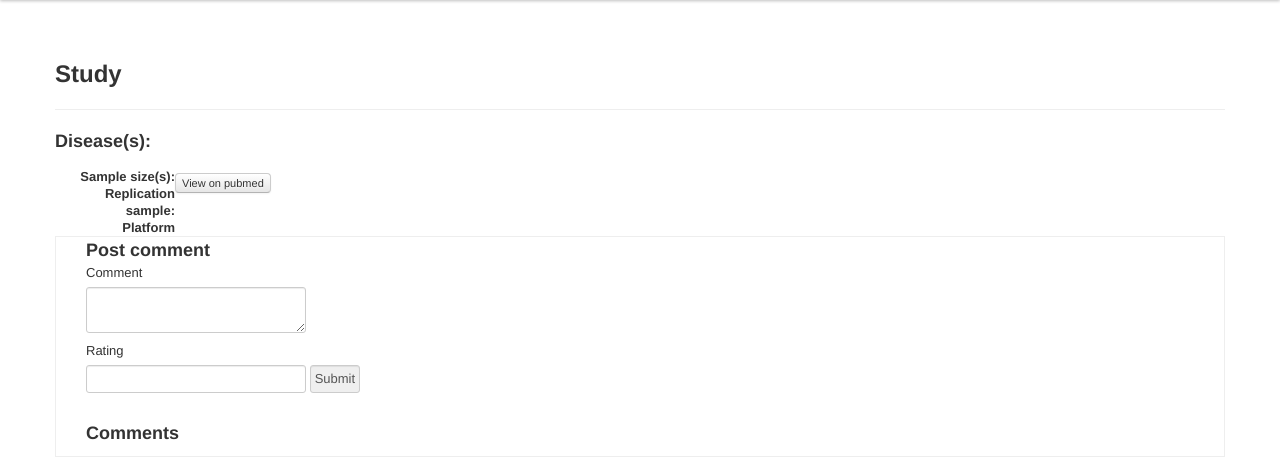
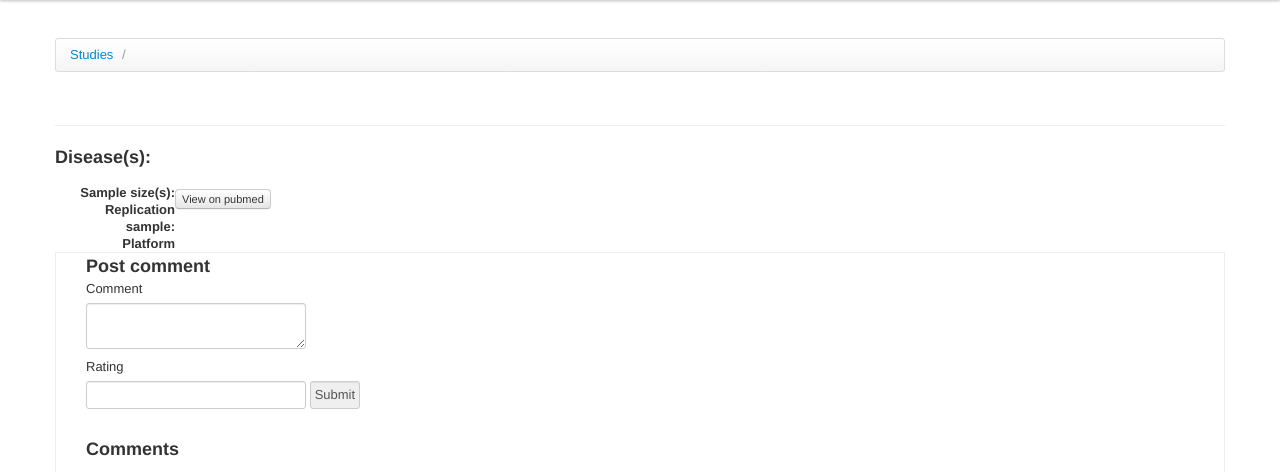
Before and after one commit to DIKU-DevStudio/PerseQ, a Python web app: template templates/studyview.html in a window 1280 px wide. Shown: the part 40-512 px from the top of the page. Run offline with Jinja, Linux system fonts and the light colour scheme; the template is opened without the code that fills it, so the values that code supplies are empty; some libraries are stand-ins or nearby versions.

Commit message:
Updated templates to handle the new lists better

```diff
--- a/templates/diseaselistrender.html
+++ b/templates/diseaselistrender.html
@@ -1,4 +1,6 @@
-<h2>Diseases</h2>
+<div class="page-header">
+    <h2>Diseases</h2>
+</div>
 {% for disease in diseases %}
 <article class="row">
     <div class="span10">
--- a/templates/studylistrender.html
+++ b/templates/studylistrender.html
@@ -1,7 +1,7 @@
 <h2>Studies</h2>
 {% for study in studies %}
 <article class="row-fluid">
-    <time class="span1">{{study.date}}</time>
+    <p class="span1">{{study.date}}</p>
     <div class="span11">
         <h3><small>{{study.name}}</small></h3>
         <h4>Disease(s):</h4>
--- a/templates/studyview.html
+++ b/templates/studyview.html
@@ -1,21 +1,29 @@
 {% extends "base.html" %}
 {% block title %}
-Study Details: {{study.name}}
+Study - {{study.name}}
 {% endblock %}
 
 {% block content %}
-    <article class="row-fluid">
+<ul class="breadcrumb">
+  <li>
+    <a href="/studies/">Studies</a> <span class="divider">/</span>
+  </li>
+  <li>
+    <a href="/study/{{study.key().name()}}">{{study.name}}</a>
+  </li>
+</ul>
+<article class="row-fluid">
         <!-- <time class="span1">{{study.date}}</time> -->
         <div class="span12">
         <div class="page-header">
-            <h2>Study <br> <small>{{study.name}}</small> </h2>
+            <h3>{{study.name}}</h3>
         </div>
         <h3>Disease(s):</h3>
         <ul>
             {% for disease in study.diseases %}
-                <li><a href="/disease/{{disease.name()}}">{{disease.name()}}</a></li>
+                <li> <h4><a href="/disease/{{disease.name()}}">{{disease.name()}}</a></h4> </li>
             {% endfor %}
-            </ul>
+        </ul>
         <dl class="dl-horizontal">
             <dt>Sample size(s):</dt>
                 <dd>{{study.init_sample}}</dd>
@@ -63,8 +71,7 @@ Study Details: {{study.name}}
         </table>
         {% endif %}
         </div>
-    </article>
-
+</article>
 {% block comments %}
 {% set comments = study.comments %}
 {% include 'comments.html' %}
```
Also changed, not shown: templates/diseaseview.html (+13 -1 lines). Lines whose indentation alone changed are shown as unchanged.
